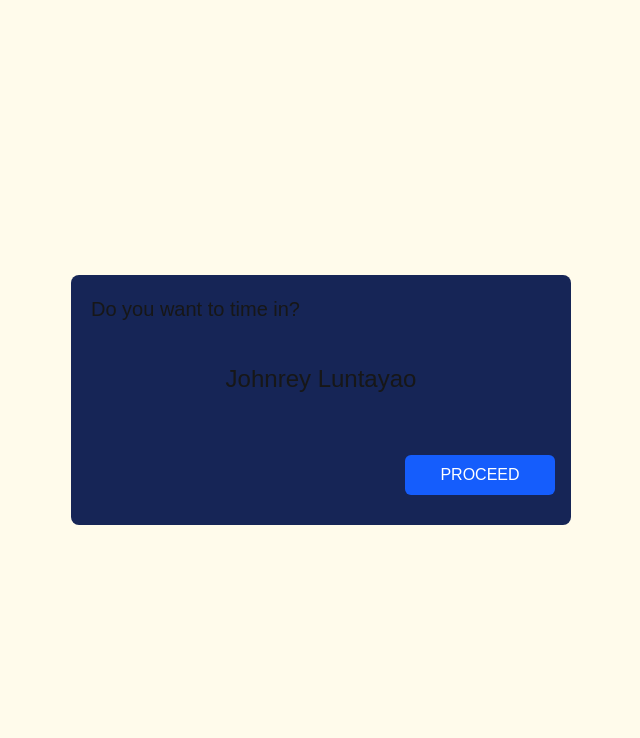
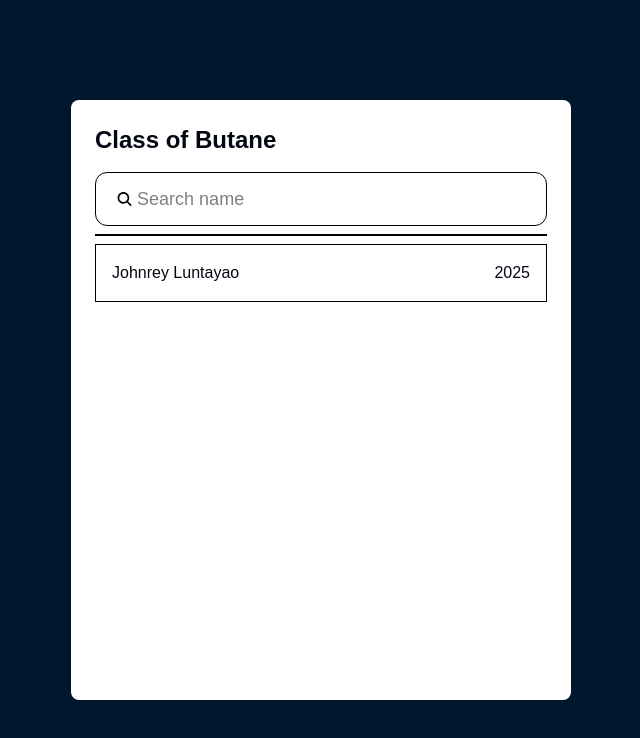
Before and after one commit to johnrefani/classwebsite, a Next.js app: page / in a window 1280 px wide. Shown: the top 738 px of the page, without its empty margins (319-959 px from the left). Built offline with nearby package versions, Linux system fonts and the light colour scheme.

Commit message:
Added components

```diff
--- a/app/page.tsx
+++ b/app/page.tsx
@@ -1,11 +1,14 @@
 import ModalConfirmation from "@/components/ModalConfirmation";
+import StudentSearch from "@/components/StudentSearch";
+import LogIn from "@/components/LogIn";
+import StudentCard from "@/components/ui/StudentCard";
 
 
 
 export default function Home() {
   return (
-    <main>
-      <ModalConfirmation/>
+    <main className="flex items-center justify-center min-h-screen">
+      <StudentCard text="Class of Butane"/>
     </main>
   );
 }
--- a/components/LogIn.tsx
+++ b/components/LogIn.tsx
@@ -3,7 +3,7 @@ import Button from './ui/Button'
 
 const MainContent = () => {
   return (
-    <main className="flex items-center justify-center min-h-screen">
+    <main>
     <div className='bg-white rounded-lg p-6 w-[500px] h-[260px]'>
       <div className='border-b-1 border-black w-full max-w-2xl'>
         <h2 className='text-2xl font-semibold text-gray-950 mb-4'>Log In</h2>
@@ -20,8 +20,8 @@ const MainContent = () => {
         </div>
       </div>
 
-      <div className='text-right'>
-        <Button/>
+      <div className='text-right py-7'>
+        <Button text='LOG IN' className='bg-blue-500'/>
       </div>
 
     </div>
--- a/components/ui/Button.tsx
+++ b/components/ui/Button.tsx
@@ -1,10 +1,15 @@
 import React from 'react'
 
-const Button = () => {
+interface ButtonProps{
+  className?: string,
+  text: string,
+  href?: string,
+}
+const Button = ({ className, text, href}: ButtonProps) => {
   return (
-    <button className="mt-6 w-[150px] py-2 px-4 bg-blue-600 text-white rounded-md hover:bg-blue-700 focus:outline-none focus:ring-2 focus:ring-blue-500">
-      PROCEED
-    </button>
+    <a href={href} className={`mt-6 w-[150px] py-2 px-4 text-white rounded-md ${className}`}>
+      {text}
+    </a>
   )
 }
 
--- a/components/ui/SearchBar.tsx
+++ b/components/ui/SearchBar.tsx
@@ -1,12 +1,14 @@
 import React from 'react'
+import { IoSearch } from "react-icons/io5";
 
 const SearchBar = () => {
   return (
-    <div>
+    <div className="w-2xl bg-amber-50 py-3 px-5 rounded-xl text-lg text-black outline-none border-none focus:ring-2 focus:ring-[#a3d5ff] flex items-center justify-between" >
     <input
-    className="w-2xl bg-amber-50 py-3 px-5 rounded-xl text-lg outline-none border-none focus:ring-2 focus:ring-[#a3d5ff]"
+    className='w-full border-none'
     placeholder="Enter name..."
     />
+    <IoSearch />
 
     </div>
   )
--- a/components/ui/Student.tsx
+++ b/components/ui/Student.tsx
@@ -1,12 +1,16 @@
 import React from 'react';
 
-const Student = () => {
+interface Student{
+  name?: string,
+  accessDate?: string
+}
+const Student = ({name, accessDate}: Student) => {
   return (
     <div
-      className="flex justify-between items-center rounded-md p-4 bg-blue-100  hover:bg-gray-50 cursor-pointer w-full"
+      className="flex justify-between items-center p-4 border border-black hover:bg-gray-50 cursor-pointer w-full"
     >
-      <span className='text-gray-950'>Student Name</span>
-      <span className='text-gray-950'>Access Date</span>
+      <span className='text-gray-950'>{name}</span>
+      <span className='text-gray-950'>{accessDate}</span>
     </div>
   );
 }
--- /dev/null
+++ b/components/ui/StudentCard.tsx
@@ -0,0 +1,28 @@
+import React from 'react'
+import { IoSearch } from "react-icons/io5";
+import Student from './Student';
+
+interface StudentClass{
+  text: string,
+}
+const StudentCard = ({text}: StudentClass) => {
+  return (
+    <div className='bg-white rounded-lg p-6 w-[500px] h-[600px]'>
+        <div className='w-full max-w-2xl'>
+            <h2 className='text-2xl font-semibold text-gray-950 mb-4'>{text}</h2>
+        </div>
+        <div className='w-full border-black border py-3 mb-2 px-5 rounded-xl text-lg text-black outline-none flex items-center justify-start gap-1'>
+            <IoSearch />
+            <input
+            className='w-full'
+            placeholder="Search name"
+            />
+
+        </div>
+        <hr className='w-full border-black border my-2'></hr>
+        <Student name='Johnrey Luntayao' accessDate='2025'/>
+    </div>
+  )
+}
+
+export default StudentCard
--- a/package.json
+++ b/package.json
@@ -10,9 +10,10 @@
   },
   "dependencies": {
     "next": "15.4.1",
-    "node-modules": "^1.0.1",
+    "node-modules": "^0.0.1",
     "react": "19.1.0",
-    "react-dom": "19.1.0"
+    "react-dom": "19.1.0",
+    "react-icons": "^5.5.0"
   },
   "devDependencies": {
     "@eslint/eslintrc": "^3",
```
Also changed, not shown: next-env.d.ts (added), 1 other file (tests, documents, lock files or other folders).
